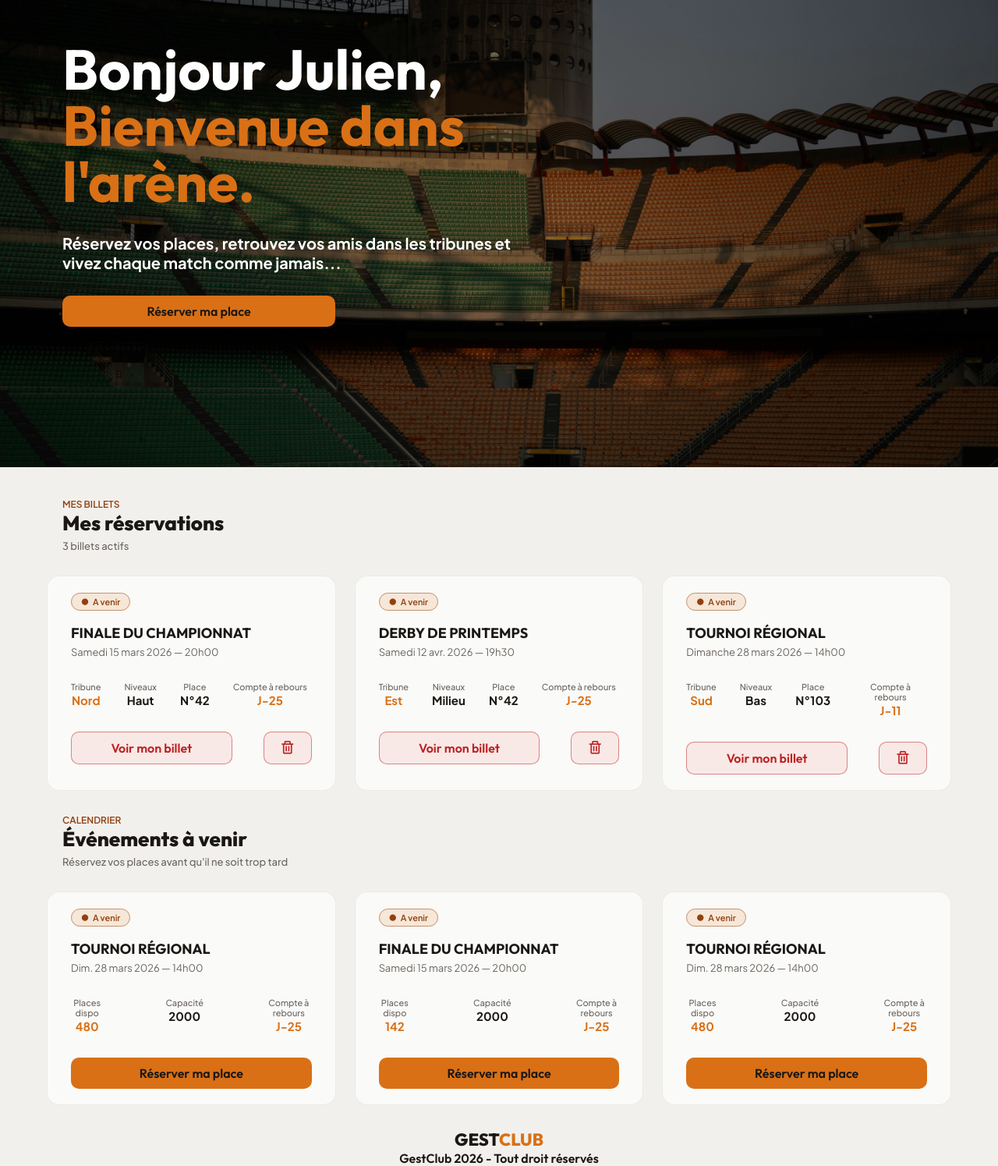
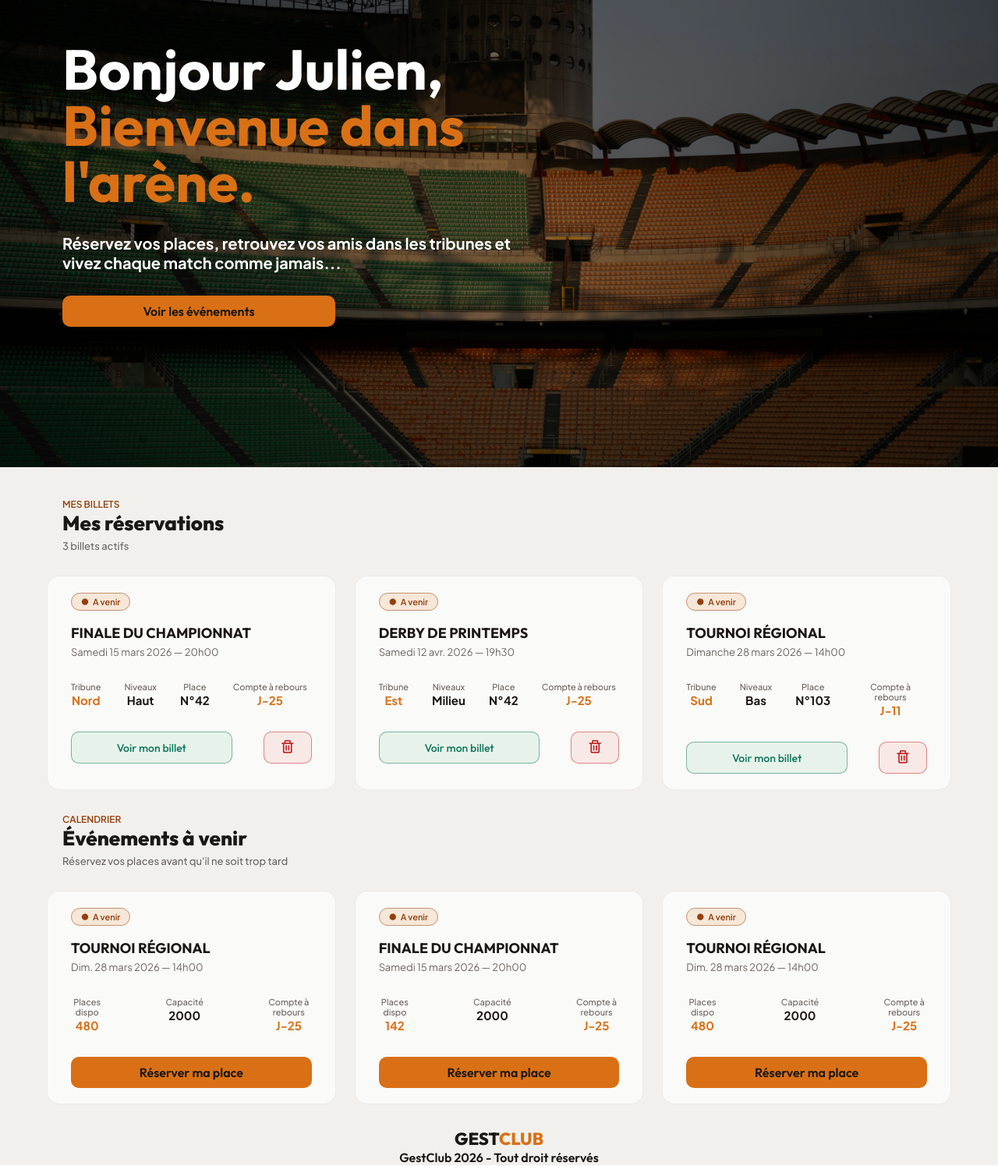
Before and after one commit to Julien-dev-code/gest-club, a PHP site: page /accueil-connecte.html in a window 1280 px wide. Shown: the part 61-1556 px from the top of the page at 78% size. Run offline with PHP 8.4, Linux system fonts and the light colour scheme; some libraries are stand-ins or nearby versions.

Commit message:
feat: add navigation links to connected home page fix btn--full styles

```diff
--- a/accueil-connecte.html
+++ b/accueil-connecte.html
@@ -33,7 +33,7 @@
             <div class="hero__content">
                 <h1 class="hero__title">Bonjour Julien,<br><span class="hero__title--accent">Bienvenue dans l'arène.</span></h1>
                 <p class="hero__subtitle">Réservez vos places, retrouvez vos amis dans les tribunes et vivez chaque match comme jamais...</p>
-                <button class="btn--primary" >Réserver ma place</button>
+                <a href="evenements.html" class="btn--primary">Voir les événements</a>
             </div>
         </div>
 
@@ -160,8 +160,8 @@
                             <i class='bx  bx-trash'></i>
                         </button>
                     </div>
+                </div>
             </div>
-        </div>
 
             <div class="section__header">
                 <p class="section__eyebrow">CALENDRIER</p>
@@ -194,7 +194,7 @@
                           </div>
                         </div>
 
-                  <button class="btn--primary" >Réserver ma place</button>
+                    <a href="reservation.html" class="btn--primary">Réserver ma place</a>
                 </div>
 
                 <div class="card">
@@ -221,7 +221,7 @@
                           </div>
                         </div>
 
-                  <button class="btn--primary" >Réserver ma place</button>
+                    <a href="reservation.html" class="btn--primary">Réserver ma place</a>
                 </div>
 
                 <div class="card">
@@ -248,7 +248,7 @@
                           </div>
                         </div>
 
-                  <button class="btn--primary" >Réserver ma place</button>
+                    <a href="reservation.html" class="btn--primary">Réserver ma place</a>
                 </div>
             </div>
         </div>
--- a/styles/components.css
+++ b/styles/components.css
@@ -287,15 +287,8 @@ body {
     box-shadow: 0 4px 12px rgba(220, 38, 38, 0.25);
 }
 .btn--full {
-    background-color: var(--badge-error-bg);
-    color: var(--badge-error-color);
-    font-family: var(--font-title);
-    font-weight: 600;
-    font-size: 16px;
-    border: 1px solid var(--btn-danger-border);
-    border-radius: var(--radius-sm);
-    padding: 10px 80px;
-    cursor: not-allowed;
+    width: 100%;
+    padding: 10px;
 }
 
 /* ============================================================
```
